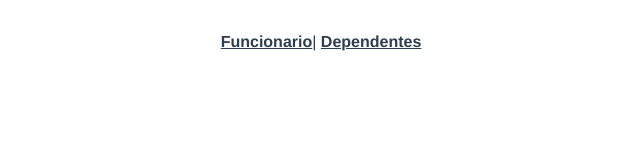
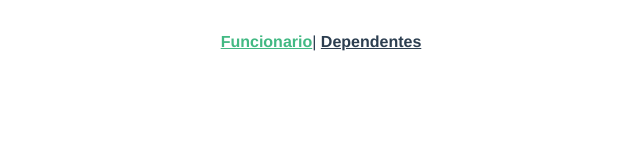
Before and after one commit to gustavo1809/projeto-dkp-treinamento, a Vue app in the folder Frontend/: page / in a window 1280 px wide. Shown: the top 160 px of the page, without its empty margins (319-959 px from the left). Built offline with nearby package versions, Linux system fonts and the light colour scheme.

Commit message:
Update App.vue

```diff
--- a/Frontend/src/App.vue
+++ b/Frontend/src/App.vue
@@ -1,7 +1,7 @@
 <template>
   <div id="app">
     <nav>
-      <router-link to="/funcionario">Funcionario</router-link>|
+      <router-link to="/">Funcionario</router-link>|
       <router-link to="/dependente">Dependentes</router-link>
 
     </nav>
```
